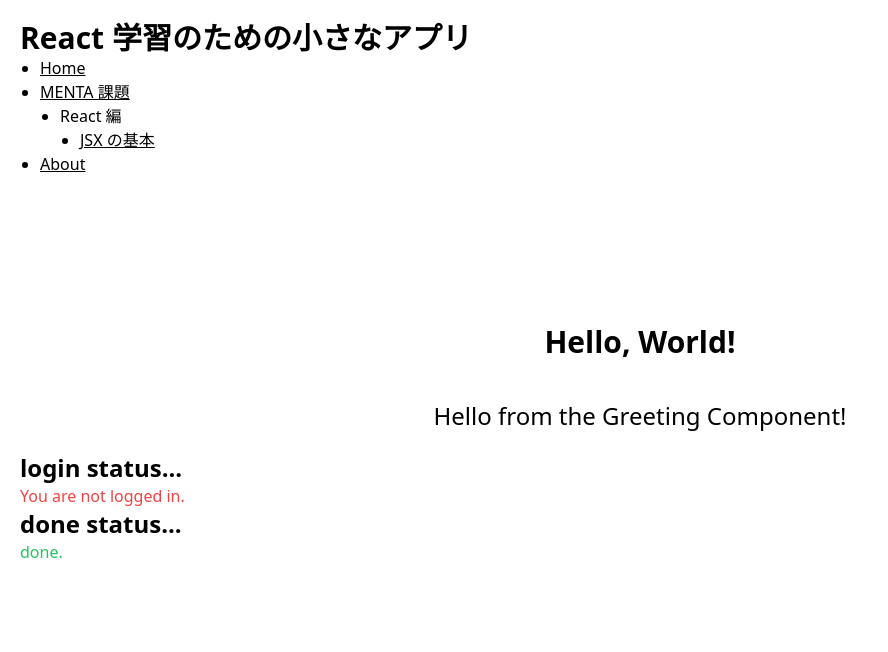
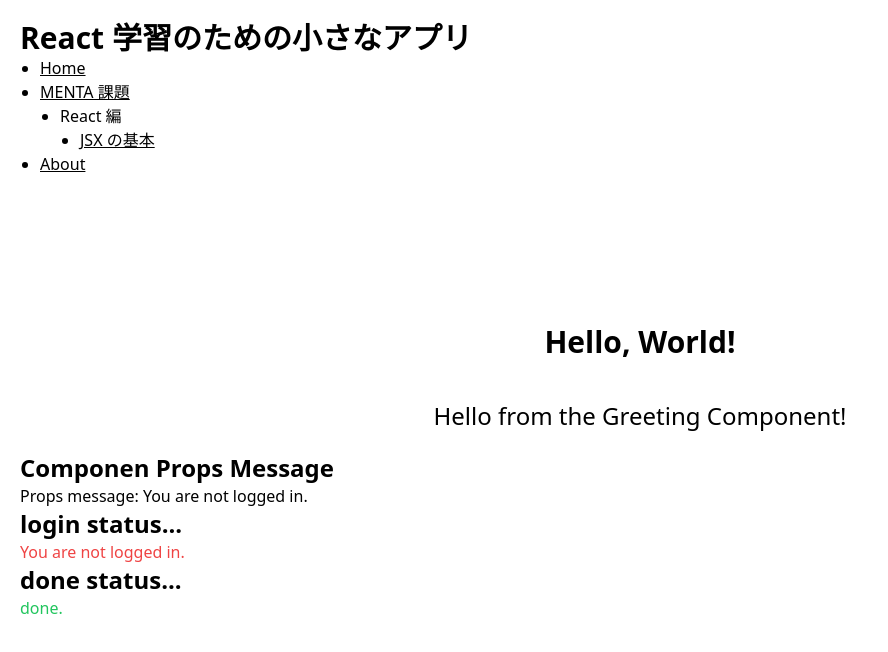
Before and after one commit to graphicocolo/react-app-small, a React (Vite) app: page /basicjsx in a window 1280 px wide. Shown: the top 652 px of the page, without its empty margins (0-888 px from the left). Built offline with nearby package versions, Linux system fonts and the light colour scheme.

Commit message:
React 編:Props

```diff
--- /dev/null
+++ b/src/components/IsLoggedInMessage.tsx
@@ -0,0 +1,28 @@
+type Props = {
+  isLoggedIn: boolean;
+};
+
+// 答え
+// const StatusMessage = ({isLoggedIn}) => {
+//   const message = isLoggedIn ? 'Logged in' : 'Not logged in';
+//   const color = isLoggedIn ? 'text-blue-500' : 'text-yellow-500';
+//   return (
+//     <div>
+//       <h2 className={`text-lg font-semibold ${color}`}>
+//         {message}
+//       </h2>
+//     </div>
+//   )
+// }
+
+// export default StatusMessage;
+
+const IsLoggedInMessage = ({ isLoggedIn }: Props) => {
+  return (
+    <>
+      <p>Props message: {isLoggedIn ? 'You are logged in.' : 'You are not logged in.'}</p>
+    </>
+  );
+};
+
+export default IsLoggedInMessage;
--- a/src/pages/Basicjsx.tsx
+++ b/src/pages/Basicjsx.tsx
@@ -2,6 +2,7 @@ import Navigation from '@/components/Navigation';
 import Greeting from '@/components/Greeting';
 import LoggedIn from '@/components/LoggedIn';
 import LoggedOut from '@/components/LoggedOut';
+import IsLoggedInMessage from '@/components/IsLoggedInMessage';
 
 const Basicjsx = () => {
   const logInStatus = 'login status...';
@@ -22,6 +23,8 @@ const Basicjsx = () => {
       </div>
       <Greeting />
       <div className="flex flex-col p-5">
+        <h2 className="text-2xl font-bold">Componen Props Message</h2>
+        <IsLoggedInMessage isLoggedIn={isLoggedIn} />
         <h2 className="text-2xl font-bold">{logInStatus}</h2>
         {isLoggedIn ? (
           <LoggedIn />
```
